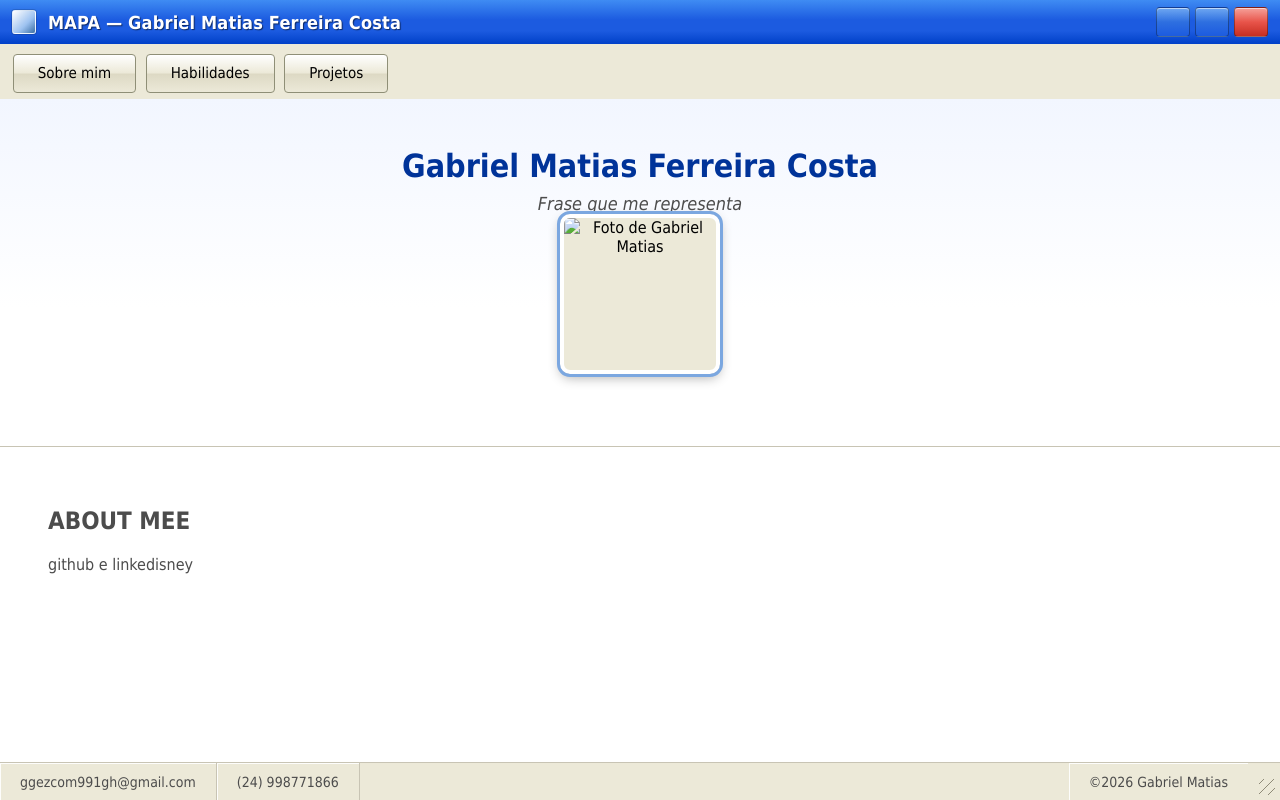
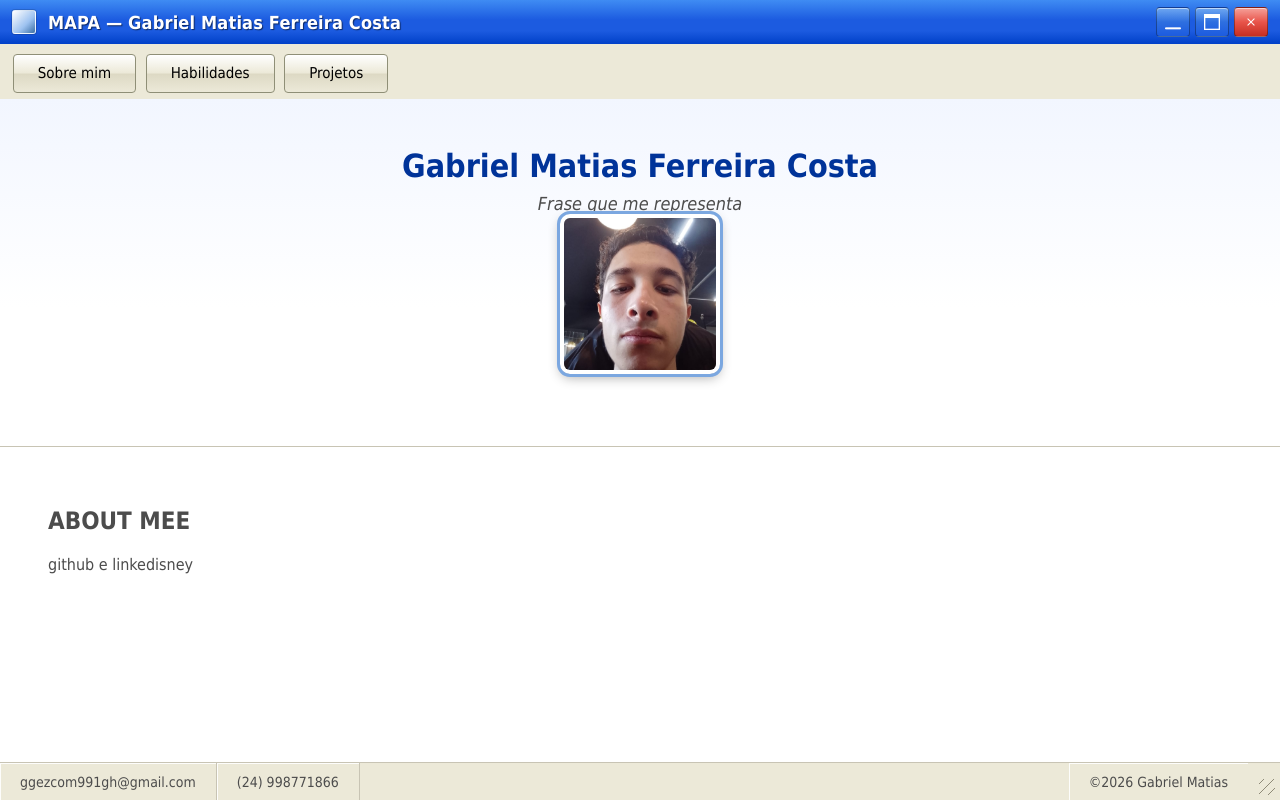
Before and after one commit to GabrielMFC/MAPA, a website: page index.html in a window 1280 px wide. Drawn offline with Linux system fonts and the light colour scheme.

Commit message:
Corrigindo path das imagens.

```diff
--- a/index.html
+++ b/index.html
@@ -13,13 +13,13 @@
     <span class="titlebar-text">MAPA — Gabriel Matias Ferreira Costa</span>
     <div class="titlebar-controls">
       <button type="button" class="win-btn win-minimize" aria-label="Minimizar">
-        <img src="public/window-minimize.png" alt="">
+        <img src="assets/window-minimize.png" alt="">
       </button>
       <button type="button" class="win-btn win-maximize" aria-label="Maximizar">
-        <img src="public/maximise.png" alt="">
+        <img src="assets/maximise.png" alt="">
       </button>
       <button type="button" class="win-btn win-close" aria-label="Fechar">
-        <img src="public/X.png" alt="">
+        <img src="assets/X.png" alt="">
       </button>
     </div>
   </div>
@@ -32,7 +32,7 @@
 <header>
 <p>Gabriel Matias Ferreira Costa</p>
 <p>Frase que me representa</p>
-<img src="public/eu.jpg" alt="Foto de Gabriel Matias">
+<img src="assets/eu.jpg" alt="Foto de Gabriel Matias">
 <p></p>
 </header>
 <main>
```
